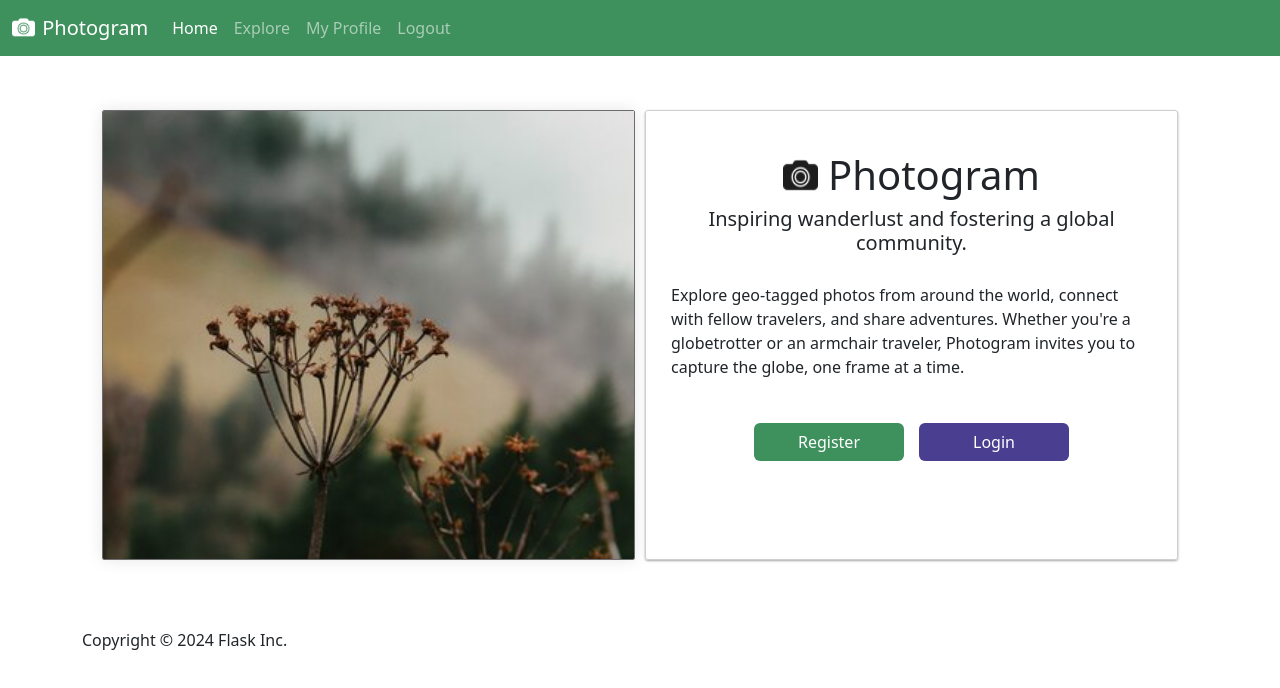
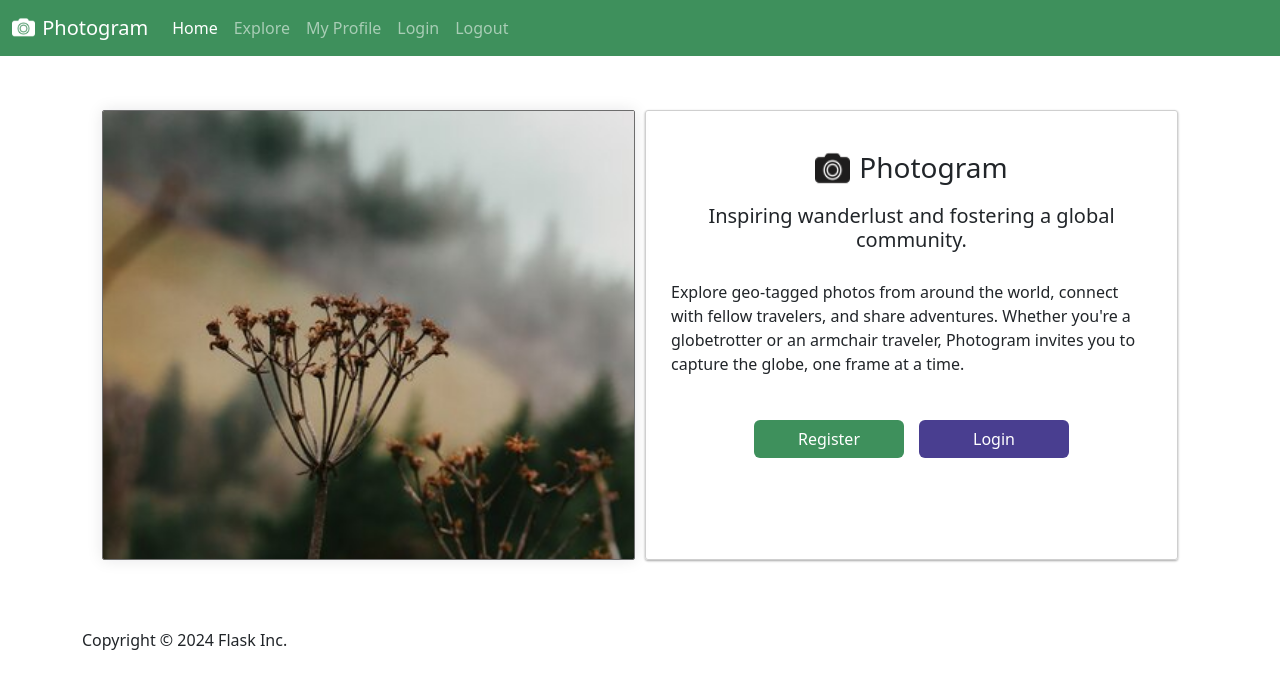
Before and after one commit to flywithkye/info3180-project2, a Vue app: page / in a window 1280 px wide. Shown: the top 688 px of the page. Built offline with nearby package versions, Linux system fonts and the light colour scheme.

Commit message:
updated vue pages

```diff
--- a/src/components/AppHeader.vue
+++ b/src/components/AppHeader.vue
@@ -25,10 +25,13 @@
               <RouterLink class="nav-link" to="/explore">Explore</RouterLink>
             </li>
             <li class="nav-item">
-              <RouterLink class="nav-link" to="/myprofile">My Profile</RouterLink>
+              <RouterLink class="nav-link" to="">My Profile</RouterLink>
             </li>
             <li class="nav-item">
-              <RouterLink class="nav-link" to="/myprofile">Logout</RouterLink>
+              <RouterLink class="nav-link" to="/login">Login</RouterLink>
+            </li>
+            <li class="nav-item">
+              <RouterLink class="nav-link" to="/logout">Logout</RouterLink>
             </li>
           </ul>
         </div>
--- a/src/components/RegisterForm.vue
+++ b/src/components/RegisterForm.vue
@@ -90,7 +90,7 @@
         for (const key in formData.value) {
           formDataObj.append(key, formData.value[key]);
         }
-        const response = await axios.post('http://192.168.0.2:8080/register', formDataObj, {
+        const response = await axios.post('http://192.168.0.3:8080/register', formDataObj, {
           headers: {
             'Content-Type': 'multipart/form-data'
           }
@@ -167,6 +167,11 @@
     width: 100%;
   }
 
+  #regis_formbtn:hover {
+    background-color: #347d5c;
+    cursor: pointer;
+  }
+
   #regis_formbtndiv{
     display: flex;
     justify-content: center;
--- a/src/router/index.js
+++ b/src/router/index.js
@@ -25,6 +25,23 @@ const router = createRouter({
       // this generates a separate chunk (About.[hash].js) for this route
       // which is lazy-loaded when the route is visited.
       component: () => import('../views/RegisterView.vue')
+    },
+
+    {
+      path: '/explore',
+      name: 'explore',
+      // component: () => import('../views/ExploreView.vue')
+    },
+
+    {
+      path: '/login',
+      name: 'login',
+      // component: () => import('../views/LoginView.vue')
+    },
+
+    {
+      path: '/logout',
+      name: 'logout',
     }
   ]
 })
--- a/src/views/HomeView.vue
+++ b/src/views/HomeView.vue
@@ -14,7 +14,7 @@ let message = ref("Hello World! This is a VueJS and Flask Starter Template.")
         <div id="homepg_btndiv">
           <div id="homepg_btnheader">
             <img alt="Camera Icon" id="homepg_btnheaderpic" src="@/assets/Dcamera_icon.png"/>
-            <h1>Photogram</h1>
+            <h3>Photogram</h3>
           </div>
           <div id="homepg_btncontent">
             <h5 class="text-center">
@@ -72,7 +72,7 @@ let message = ref("Hello World! This is a VueJS and Flask Starter Template.")
   }
 
   #homepg_btnheaderpic{
-    margin: 7px 10px 0px 0px;
+    margin: 0px 9px 15px 0px;
     width: 35px;
     height: 38px;
   }
@@ -97,10 +97,20 @@ let message = ref("Hello World! This is a VueJS and Flask Starter Template.")
     width: 150px;
   }
 
+  #homepg_btn1:hover {
+    background-color: #347d5c;
+    cursor: pointer;
+  }
+
   #homepg_btn2{
     background-color: #493E90;
     color: #fff;
     margin: 0px 0px 0px 15px;
     width: 150px;
   }
+
+  #homepg_btn2:hover {
+    background-color: #472c6e;
+    cursor: pointer;
+  }
 </style>
```
